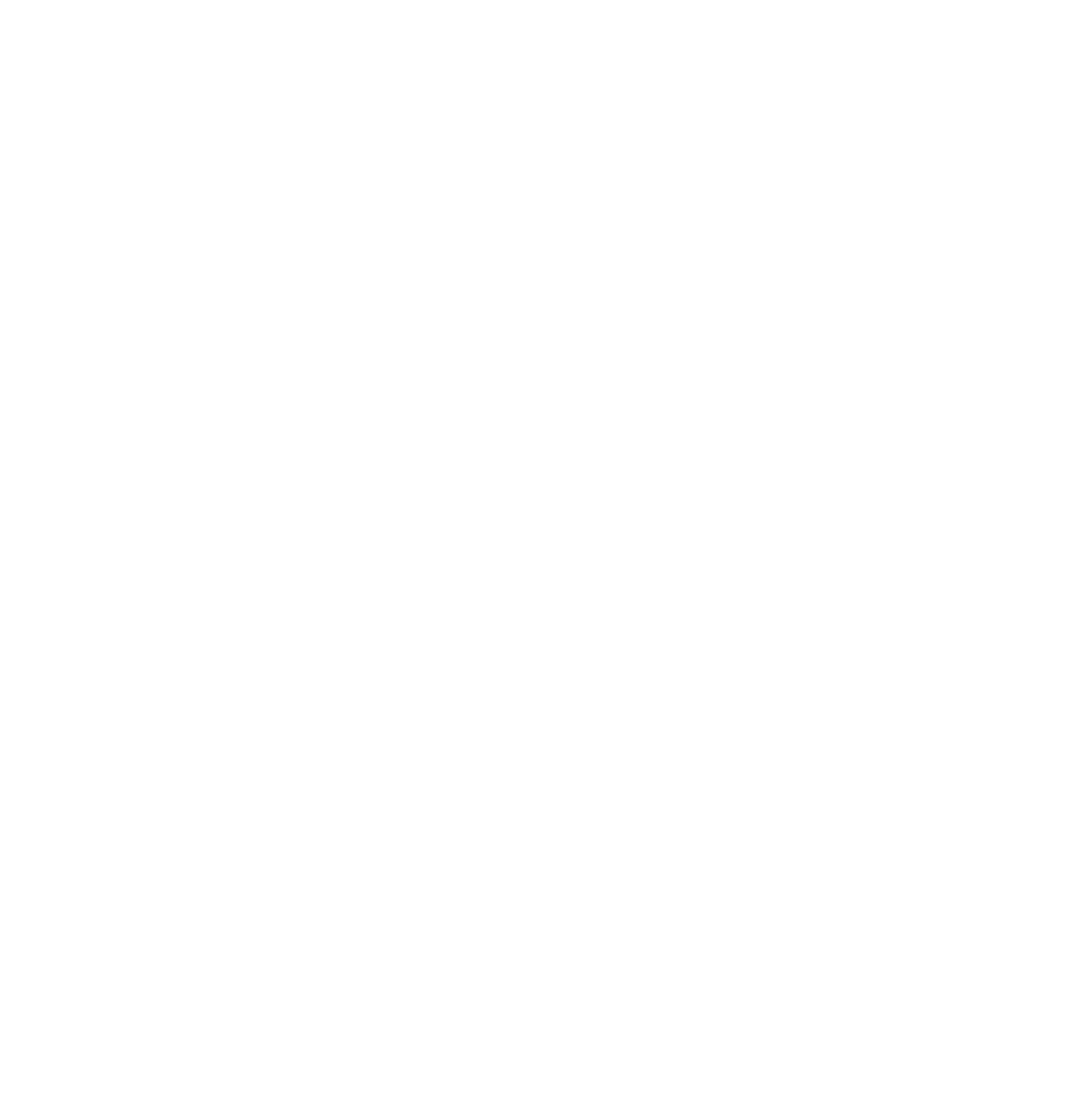
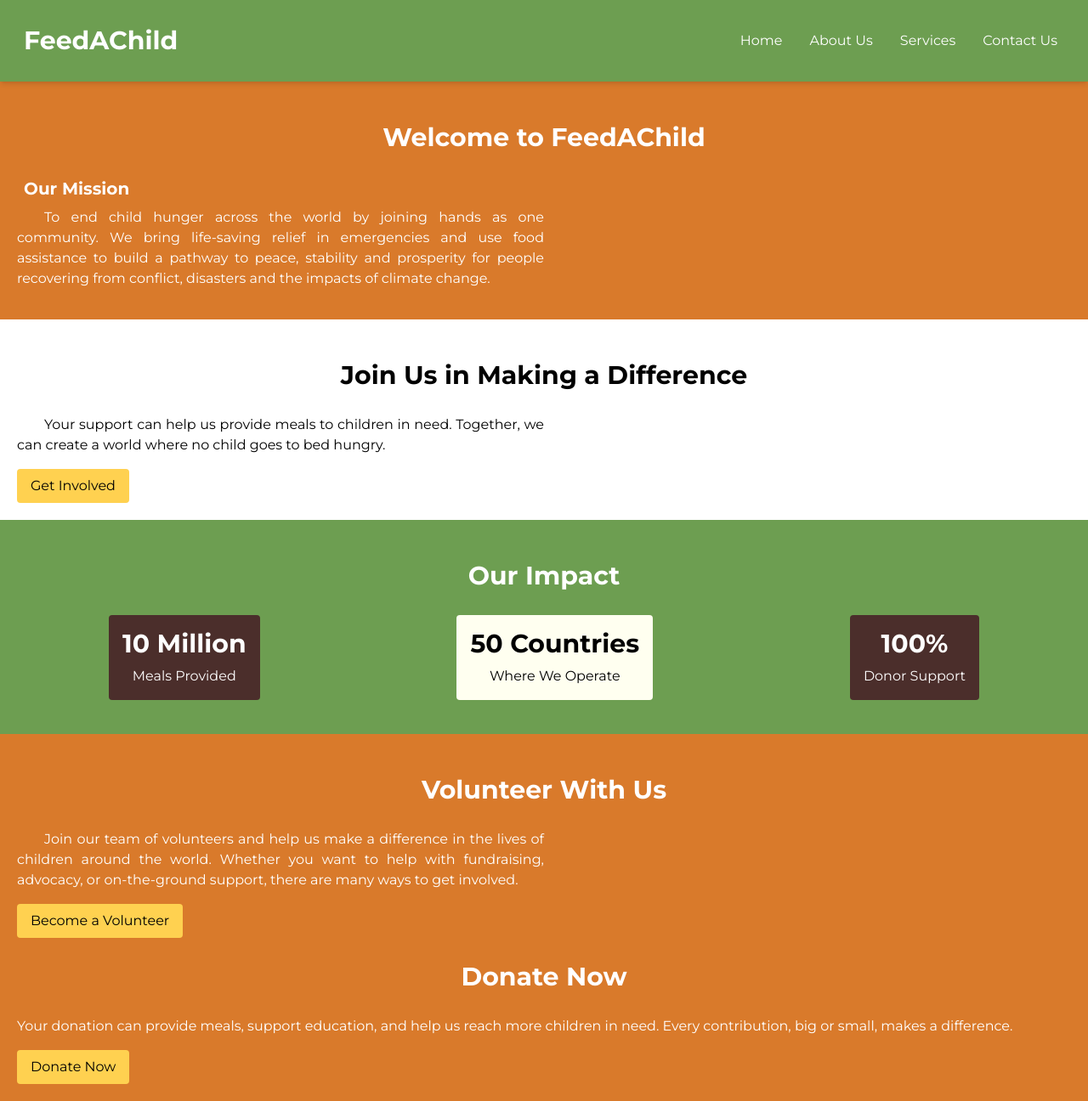
Before and after one commit to keithkamau/group-project-1, a plain HTML site: page index.html in a window 1280 px wide. Shown: the whole page at 85% size. Before the commit the page ends 800 px from the top, so only its background shows below. Drawn offline with nearby package versions, Linux system fonts and the light colour scheme.

Commit message:
Home Website

```diff
--- a/index.html
+++ b/index.html
@@ -1,20 +1,87 @@
-<!DOCTYPE html>
+<!doctype html>
 <html lang="en">
-
   <head>
-  <meta charset="UTF-8">
-  <meta name="viewport" content="width=device-width, initial-scale=1.0">
-  <link rel="preconnect" href="https://fonts.googleapis.com">
-  <link rel="preconnect" href="https://fonts.gstatic.com" crossorigin>
+    <meta charset="UTF-8" />
+    <meta name="viewport" content="width=device-width, initial-scale=1.0" />
+    <link rel="preconnect" href="https://fonts.googleapis.com" />
+    <link rel="preconnect" href="https://fonts.gstatic.com" crossorigin />
     <link
       href="https://fonts.googleapis.com/css2?family=Montserrat:ital,wght@0,100..900;1,100..900&family=Raleway:ital,wght@0,100..900;1,100..900&display=swap"
-    rel="stylesheet">
-  <link rel="stylesheet" href="styles/style.css">
+      rel="stylesheet"
+    />
+    <link rel="stylesheet" href="styles/style.css" />
+    <script src="https://cdn.tailwindcss.com"></script>
     <title>Home</title>
   </head>
 
-<body>
-
+  <body class="font-montserrat">
+    <header class="bg-[#6d9e51] text-white p-7 shadow-md sticky top-0 z-50">
+      <nav class="flex flex-row flex-nowrap justify-between items-center container mx-auto">
+        <div>
+          <h1 class="text-3xl font-bold">FeedAChild</h1>
+        </div>
+        <ul class="flex flex-row space-x-4">
+          <li class="no-underline hover:font-bold border-white hover:translate-x-0.5 hover:text-lg p-2 duration-300"><a href="index.html">Home</a></li>
+          <li class="no-underline hover:font-bold border-white hover:translate-x-0.5 hover:text-lg p-2 duration-300"><a href="about.html">About Us</a></li>
+          <li class="no-underline hover:font-bold border-white hover:translate-x-0.5 hover:text-lg p-2 duration-300"><a href="services.html">Services</a></li>
+          <li class="no-underline hover:font-bold border-white hover:translate-x-0.5 hover:text-lg p-2 duration-300"><a href="contact.html">Contact Us</a></li>
+        </ul>
+      </nav>
+    </header>
+    <main>
+      <section class="p-5 bg-[#d97a2b] text-white">
+        <h2 class="text-3xl font-bold m-2 p-5 text-center">Welcome to FeedAChild</h2>
+        <h3 class="text-xl font-bold m-2">Our Mission</h3>
+        <p class="mb-4 text-justify indent-8 w-1/2">
+          To end child hunger across the world by joining hands as one
+          community. We bring life-saving relief in emergencies and use food
+          assistance to build a pathway to peace, stability and prosperity for
+          people recovering from conflict, disasters and the impacts of climate
+          change.
+        </p>
+      </section>
+      <section class="p-5">
+        <h2 class="text-3xl font-bold m-2 p-5 text-center">Join Us in Making a Difference</h2>
+        <p class="mb-4 text-justify indent-8 w-1/2">
+          Your support can help us provide meals to children in need. Together,
+          we can create a world where no child goes to bed hungry.
+        </p>
+        <button class="bg-[#FFD150] justify-center items-center text-black px-4 py-2 rounded hover:bg-[#e6b800]">Get Involved</button>
+      </section>
+      <section class="pl-5 pr-5 pt-5 pb-10 bg-[#6d9e51] text-white">
+        <h2 class="text-3xl font-bold m-2 p-5 text-center">Our Impact</h2>
+        <div class="flex flex-row flex-wrap justify-around items-center gap-4">
+          <div class="flex flex-col items-center bg-[#4b2e2b] text-white p-4 rounded">
+            <h3 class="font-bold text-3xl">10 Million</h3>
+            <p class="mt-2">Meals Provided</p>
+          </div>
+          <div class="flex flex-col items-center bg-[#fffff0] text-black p-4 rounded">
+            <h3 class="font-bold text-3xl">50 Countries</h3>
+            <p class="mt-2">Where We Operate</p>
+          </div>
+          <div class="flex flex-col items-center bg-[#4b2e2b] text-white p-4 rounded">
+            <h3 class="font-bold text-3xl">100%</h3>
+            <p class="mt-2">Donor Support</p>
+          </div>
+        </div>
+      </section>
+      <section class="p-5 bg-[#d97a2b] text-white">
+        <h2 class="text-3xl font-bold m-2 p-5 text-center">Volunteer With Us</h2>
+        <p class="mb-4 text-justify indent-8 w-1/2">
+          Join our team of volunteers and help us make a difference in the lives
+          of children around the world. Whether you want to help with
+          fundraising, advocacy, or on-the-ground support, there are many ways
+          to get involved.
+        </p>
+        <button class="bg-[#FFD150] justify-center items-center text-black px-4 py-2 mx-auto rounded hover:bg-[#e6b800]">Become a Volunteer</button>
+        <h2 class="text-3xl font-bold m-2 p-5 text-center">Donate Now</h2>
+        <p class="mb-4">
+          Your donation can provide meals, support education, and help us reach
+          more children in need. Every contribution, big or small, makes a
+          difference.
+        </p>
+        <button class="bg-[#FFD150] justify-center items-center text-black px-4 py-2 rounded hover:bg-[#e6b800]">Donate Now</button>
+      </section>
+    </main>
   </body>
-
 </html>
--- a/styles/style.css
+++ b/styles/style.css
@@ -3,3 +3,7 @@
   margin: 0;
   padding: 0;
 }
+/* Style colors Palette: #D97A2B (Energy Orange - Enthusiasm),
+#6D9E51 (Growth Green - Freshness),
+#FFD150 (Welcome Yellow - Positivity),
+#4B2E2B (Text Brown - Reliability). */
```
Lines whose indentation alone changed are shown as unchanged.
